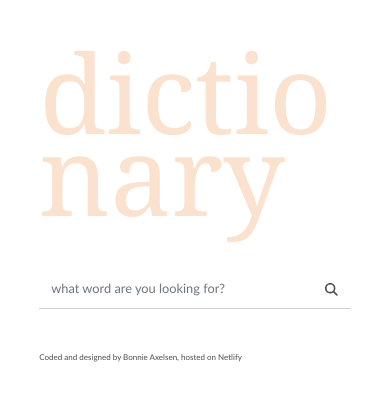
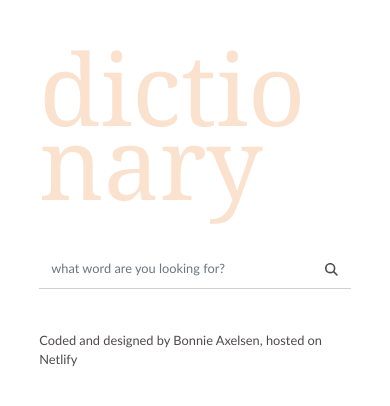
Before and after one commit to BonnieAxelsen/REACT-DICTIONARY-APP, a React (Create React App) app: page / in a window 390 px wide. Shown: the top 406 px of the page. Built offline with nearby package versions, Linux system fonts and the light colour scheme; no server answers.

Commit message:
Edited css, fixed pexels url

```diff
--- a/src/App.js
+++ b/src/App.js
@@ -6,7 +6,7 @@ export default function App() {
   return (
     <div className="App">
       <div className="container-fluid">
-        <Dictionary defaultKeyword="sunset" />
+        <Dictionary defaultKeyword="home" />
         <Footer />
       </div>
     </div>
--- a/src/Dictionary.js
+++ b/src/Dictionary.js
@@ -19,7 +19,7 @@ export default function Dictionary(props) {
 
   function handleResponse(response) {
     setDefinition(response.data[0]);
-    let apiUrl = `https://api.pexels.com/v1/search?query=${response.data[0]}&per_page=6`;
+    let apiUrl = `https://api.pexels.com/v1/search?query=${keyword}&per_page=6`;
     let apiKey = "563492ad6f917000010000016fa1645aa1b4453cb3f861ebd2173217";
     axios
       .get(apiUrl, { headers: { Authorization: `Bearer ${apiKey}` } })
--- a/src/Meaning.js
+++ b/src/Meaning.js
@@ -5,8 +5,8 @@ export default function Meaning(props) {
   if (props.meaning) {
     return (
       <div className="Meaning">
-        <hr />
-        <h3>{props.meaning.partOfSpeech}</h3>
+        <h4>{props.meaning.partOfSpeech}</h4>
+
         {props.meaning.definitions.map(function (definition, index) {
           return (
             <div key={index}>
@@ -18,7 +18,9 @@ export default function Meaning(props) {
             </div>
           );
         })}
+
         <Synonyms synonyms={props.meaning.synonyms} />
+        <hr />
       </div>
     );
   } else {
--- a/src/Results.js
+++ b/src/Results.js
@@ -14,12 +14,11 @@ export default function Results(props) {
           {props.definition.phonetics.map(function (phonetic, index) {
             return (
               <div key={index}>
-                <h4>
-                  <Phonetic phonetic={phonetic} />
-                </h4>
+                <Phonetic phonetic={phonetic} />
               </div>
             );
           })}
+          <hr />
         </section>
 
         {props.definition.meanings.map(function (meaning, index) {
--- a/src/styles/App.css
+++ b/src/styles/App.css
@@ -31,7 +31,7 @@ h1 {
 
 h2 {
   font-family: var(--heading-font-family);
-  font-size: 2.5em;
+  font-size: 2.5rem;
   color: var(--info-color);
 }
 
@@ -40,7 +40,7 @@ h3 {
 }
 
 h4 {
-  font-size: 1em;
+  font-size: 1.75rem;
 }
 
 h5 {
@@ -49,7 +49,7 @@ h5 {
 p,
 a {
   font-family: var(--default-font-family);
-  font-size: 0.5em;
+  font-size: 0.8rem;
   font-weight: lighter;
   color: var(--info-color);
 }
@@ -67,7 +67,7 @@ hr {
   }
 
   h1 {
-    font-size: calc(5.5em + 5.5vw);
+    font-size: calc(5em + 5vw);
     width: 100%;
   }
 }
--- a/src/styles/Dictionary.css
+++ b/src/styles/Dictionary.css
@@ -29,8 +29,3 @@ header {
   color: var(--info-color);
   font-size: 0.8rem;
 }
-
-@media screen and (max-width: 576px) {
-  .heading {
-  }
-}
```
